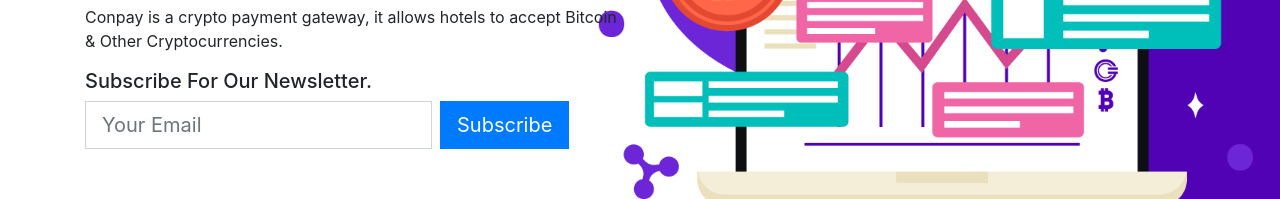
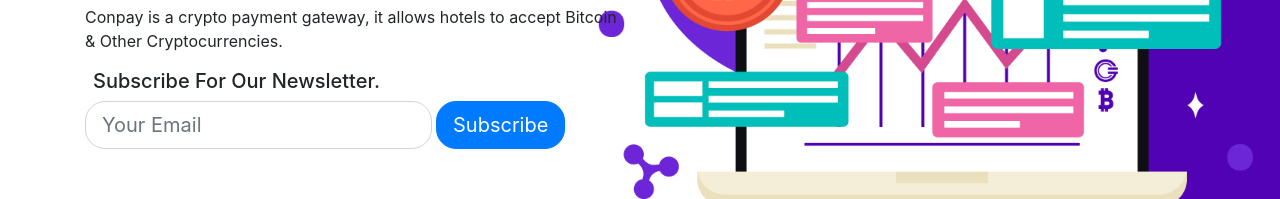
Before and after one commit to aimechris/conpay-land, a website built with webpack: page public/index.html in a window 1280 px wide. Shown: the part 357-556 px from the top of the page. Built offline with nearby package versions, Linux system fonts and the light colour scheme.

Commit message:
Procfile Added

```diff
--- a/package.json
+++ b/package.json
@@ -1,7 +1,7 @@
 {
   "name": "conpay",
   "version": "1.0.0",
-  "description": "",
+  "description": "CONPAY Landing Page",
   "main": "index.js",
   "scripts": {
     "test": "echo \"Error: no test specified\" && exit 1"
@@ -13,6 +13,9 @@
     "webpack": "^4.29.6",
     "webpack-cli": "^3.2.3"
   },
+  "engines": {
+    "node": "10.x"
+  },
   "dependencies": {
     "body-parser": "^1.18.3",
     "express": "^4.16.4",
--- a/public/index.html
+++ b/public/index.html
@@ -28,10 +28,10 @@
           <div class="col-md-6" style="margin-top:15%;">
             <h1><b>Accept Bitcoin & Other Cryptocurrencies</b></h1>
             <p>Conpay is a crypto payment gateway, it allows hotels to accept Bitcoin & Other Cryptocurrencies.</p>
-            <h5 class="mt-2">Subscribe For Our Newsletter.</h5>
-            <form class="form-inline" action="/" method="post">
-              <input type="text" id="email" class="form-control form-control-lg rounded-0 mr-2" placeholder="Your Email">
-              <button class="btn btn-primary btn-lg rounded-0" id="submit">Subscribe</button>
+            <h5 class="mt-2 ml-2 mb-2">Subscribe For Our Newsletter.</h5>
+            <form class="form-inline mt-2" action="/" method="post">
+              <input type="text" id="email" class="form-control form-control-lg rounded-5 mr-1" style="border-radius:20px;" placeholder="Your Email">
+              <button class="btn btn-primary btn-lg" style="border-radius:20px;" id="submit">Subscribe</button>
             </form>
           </div>
         </div>
```
Also changed, not shown: 1 other file.
